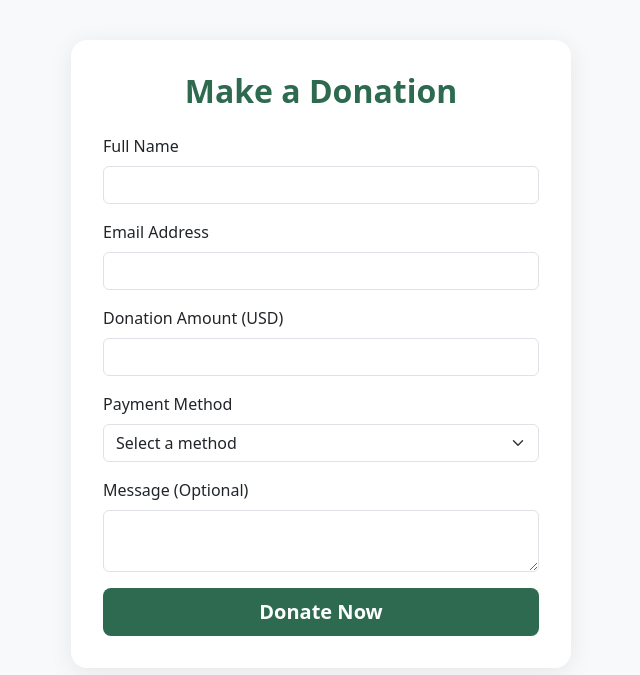
After one commit to Mohammedh564/SE-Project, a PHP site: page /donations/donations.php in a window 1280 px wide. The commit adds this page. Shown: the top 675 px of the page, without its empty margins (319-959 px from the left). Run offline with PHP 8.4, Linux system fonts and the light colour scheme.

Commit message:
Add donation form and thank you page

```diff
--- /dev/null
+++ b/src/view/donations/donations.php
@@ -0,0 +1,96 @@
+<?php
+// You can handle form submission here if needed
+if ($_SERVER["REQUEST_METHOD"] == "POST") {
+  $name = $_POST["donorName"];
+  $email = $_POST["donorEmail"];
+  $amount = $_POST["donationAmount"];
+  $paymentMethod = $_POST["paymentMethod"];
+  $message = $_POST["message"];
+
+  // Process the donation (e.g., save to database, send email, etc.)
+  // For demonstration, we'll just echo the values
+  echo "<div class='alert alert-success' role='alert'>";
+  echo "Thank you, $name!<br>";
+  echo "We have received your donation of $$amount.<br>";
+  echo "Payment Method: $paymentMethod<br>";
+  echo "Message: $message<br>";
+  echo "</div>";
+}
+?>
+
+<!DOCTYPE html>
+<html lang="en">
+
+<head>
+  <meta charset="UTF-8">
+  <title>Donate to Our Charity</title>
+  <link href="https://cdn.jsdelivr.net/npm/bootstrap@5.3.3/dist/css/bootstrap.min.css" rel="stylesheet">
+  <style>
+    body {
+      background: #f7f9fa;
+    }
+
+    .donation-form {
+      max-width: 500px;
+      margin: 40px auto;
+      background: #fff;
+      border-radius: 16px;
+      box-shadow: 0 4px 24px rgba(0, 0, 0, 0.08);
+      padding: 32px;
+    }
+
+    .donation-form .form-title {
+      font-weight: 700;
+      margin-bottom: 24px;
+      color: #2d6a4f;
+    }
+
+    .btn-donate {
+      background: #2d6a4f;
+      color: #fff;
+      font-weight: 600;
+    }
+
+    .btn-donate:hover {
+      background: #40916c;
+    }
+  </style>
+</head>
+
+<body>
+  <div class="donation-form">
+    <h2 class="form-title text-center">Make a Donation</h2>
+    <form method="post" action="../pages/thank.php">
+      <div class="mb-3">
+        <label for="donorName" class="form-label">Full Name</label>
+        <input type="text" class="form-control" id="donorName" name="donorName" required>
+      </div>
+      <div class="mb-3">
+        <label for="donorEmail" class="form-label">Email Address</label>
+        <input type="email" class="form-control" id="donorEmail" name="donorEmail" required>
+      </div>
+      <div class="mb-3">
+        <label for="donationAmount" class="form-label">Donation Amount (USD)</label>
+        <input type="number" class="form-control" id="donationAmount" name="donationAmount" min="1" step="any" required>
+      </div>
+      <div class="mb-3">
+        <label class="form-label">Payment Method</label>
+        <select class="form-select" name="paymentMethod" required>
+          <option value="">Select a method</option>
+          <option value="credit_card">Credit Card</option>
+          <option value="paypal">PayPal</option>
+          <option value="bank_transfer">Bank Transfer</option>
+        </select>
+      </div>
+      <div class="mb-3">
+        <label for="message" class="form-label">Message (Optional)</label>
+        <textarea class="form-control" id="message" name="message" rows="2"></textarea>
+      </div>
+      <div class="d-grid">
+        <button type="submit" class="btn btn-donate btn-lg">Donate Now</button>
+      </div>
+    </form>
+  </div>
+</body>
+
+</html>
--- a/src/view/index.php
+++ b/src/view/index.php
@@ -67,8 +67,7 @@
   <?php include './assets/components/navbar.php'; ?>
   <!-- / navbar -->
 
-  <!-- Content -->
-  <?php include './assets/components/card-donation.php'; ?>
+
 
   <!-- footer -->
   <?php include './assets/components/footer.php'; ?>
```
Also changed, not shown: src/view/pages/thank.php (added, +50 -0 lines).
